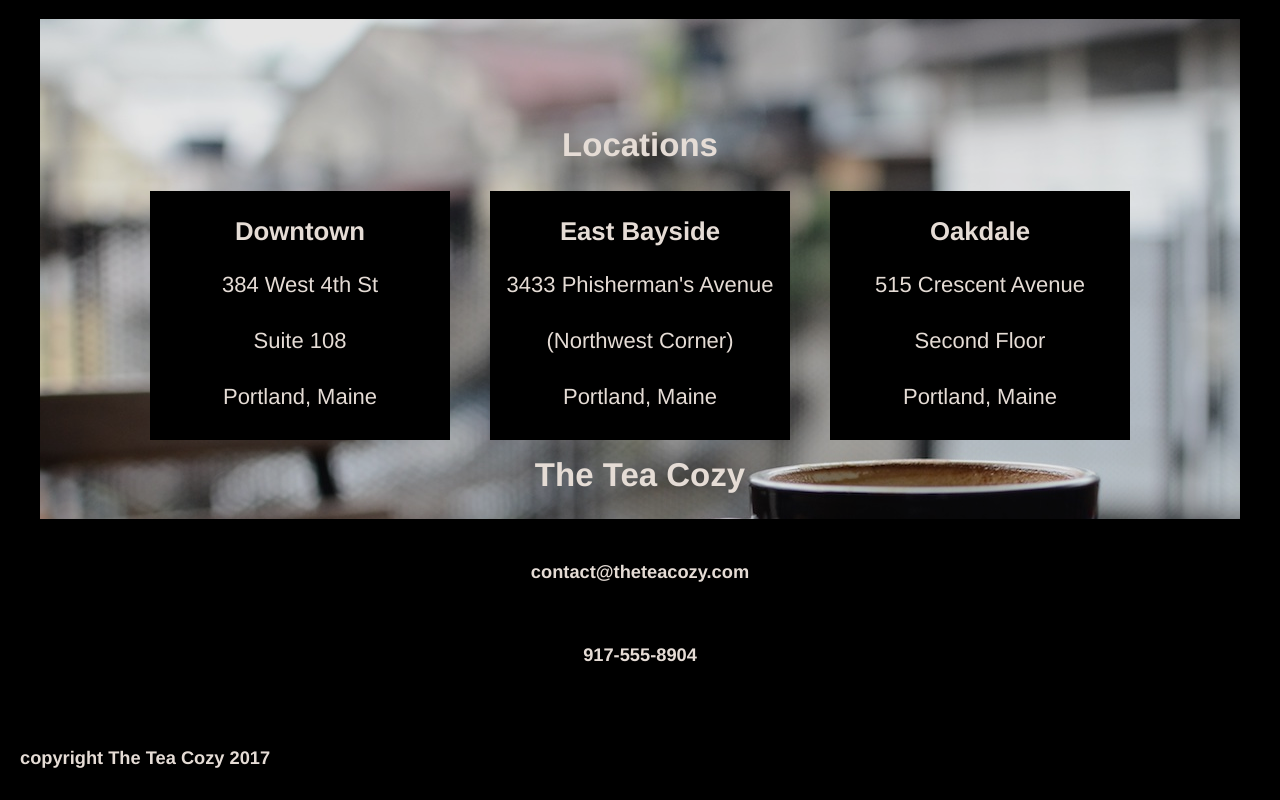
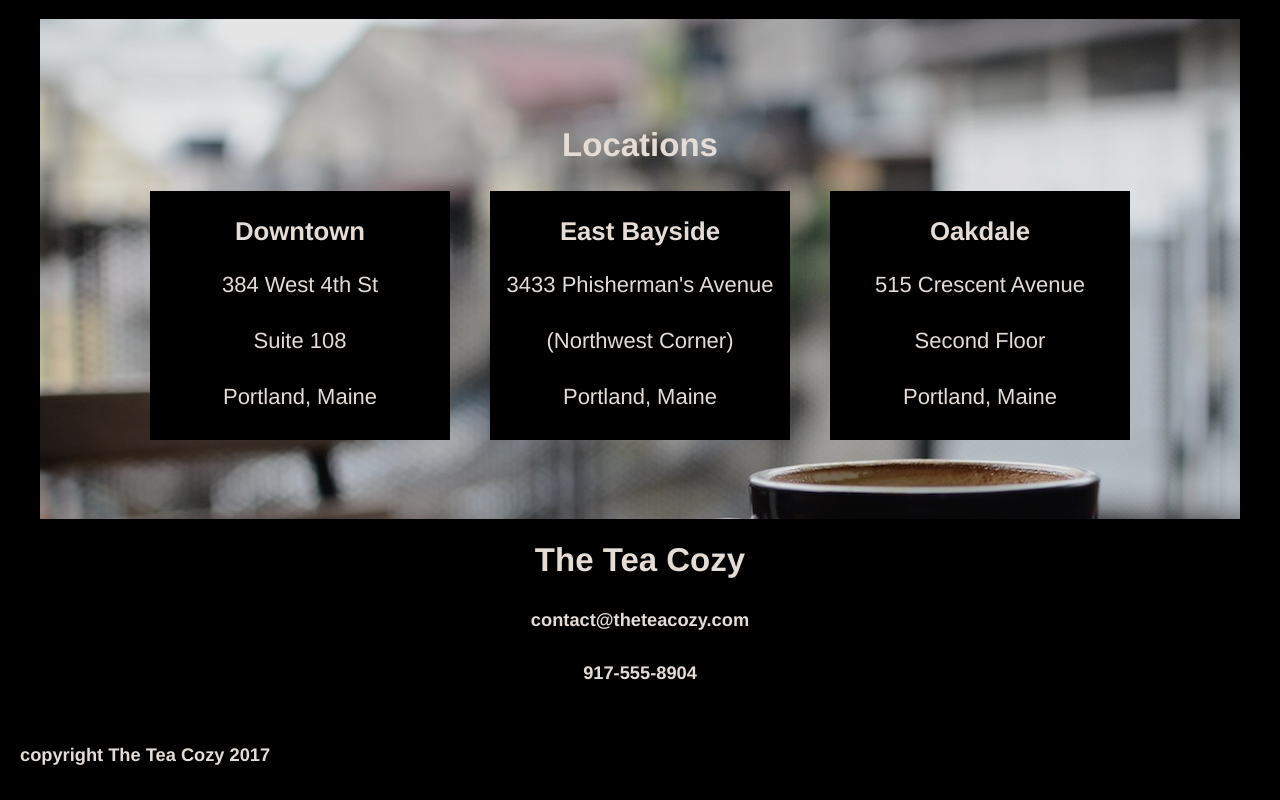
Before and after one commit to anjiB72/tea-cozy, a plain HTML site: page index.html in a window 1280 px wide. Shown: the part 1511-2311 px from the top of the page. Drawn offline with Linux system fonts and the light colour scheme.

Commit message:
finish css styling

```diff
--- a/index.html
+++ b/index.html
@@ -86,11 +86,11 @@
       </div>
 
       <!--Footer details-->
-      <footer class="flex-container contact-info">
+      <footer class="flex-container" id="contact-info">
           <h2>The Tea Cozy</h2>
           <h5>contact@theteacozy.com</h5>
           <h5>917-555-8904</h5>
-          <div class="copyright">
+          <div id="copyright">
           <h5>copyright The Tea Cozy 2017</h5>
           </div>
       </footer>
--- a/resources/css/style.css
+++ b/resources/css/style.css
@@ -145,17 +145,23 @@ Nav{
 
 /*footer container information*/
 
-    .contact-info {
-      margin: 0 auto;
+    #contact-info {
+      margin: 50px auto 0 auto;
       height: 200px;
       }
 
-.contact-info>h2 {
-  padding: 10px 0;
-  }
+      #contact-info>h2 {
+        margin: 0;
+        padding-bottom: 30px;
+        }
 
-  .copyright{
-    align-self: flex-start;
-    margin: 20px;
-    text-align: left;
-  }
+        #contact-info>h5{
+          margin-top: 0;
+          padding-top: 0px;
+        }
+
+        #copyright{
+          align-self: flex-start;
+          margin-left: 20px;
+          text-align: left;
+        }
```
